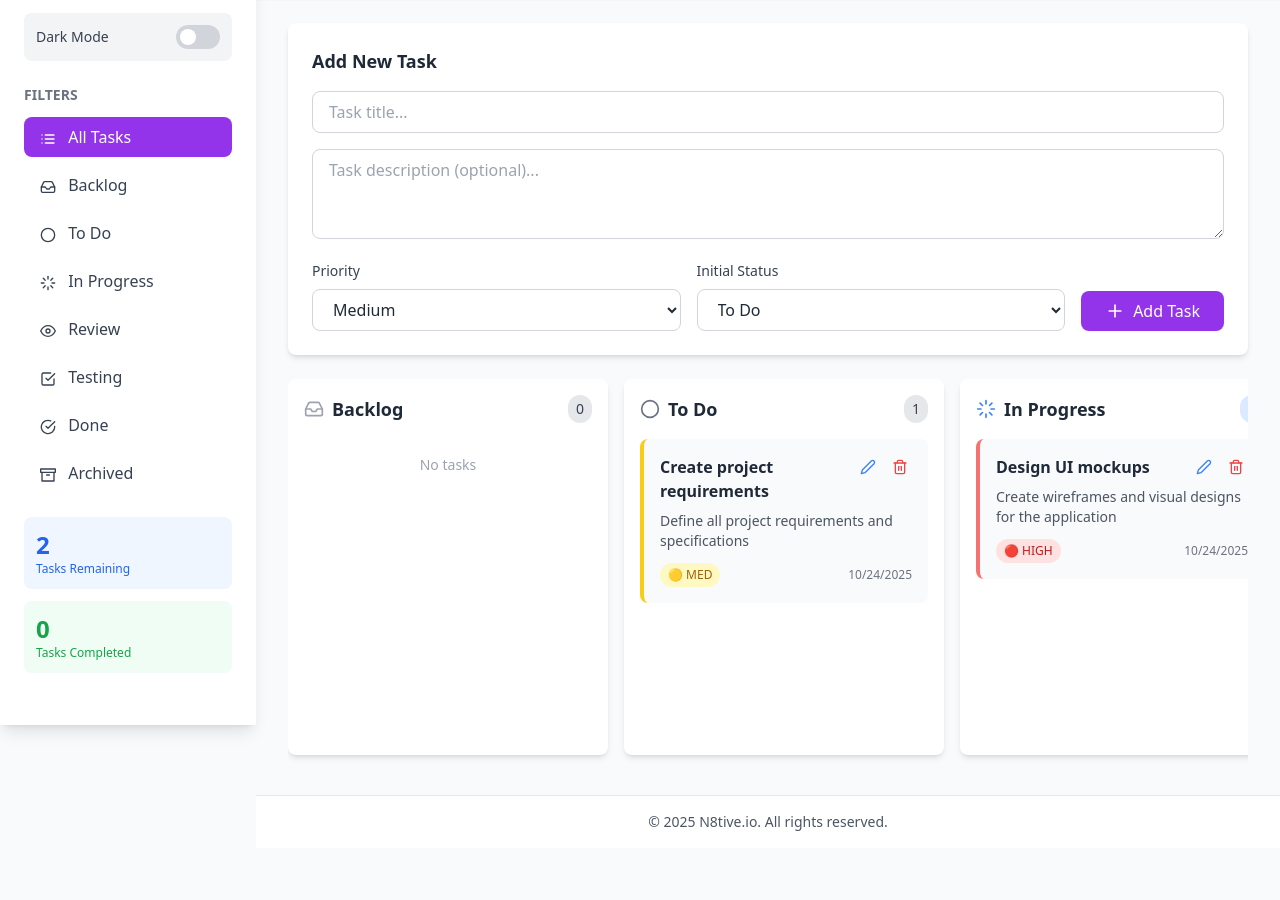
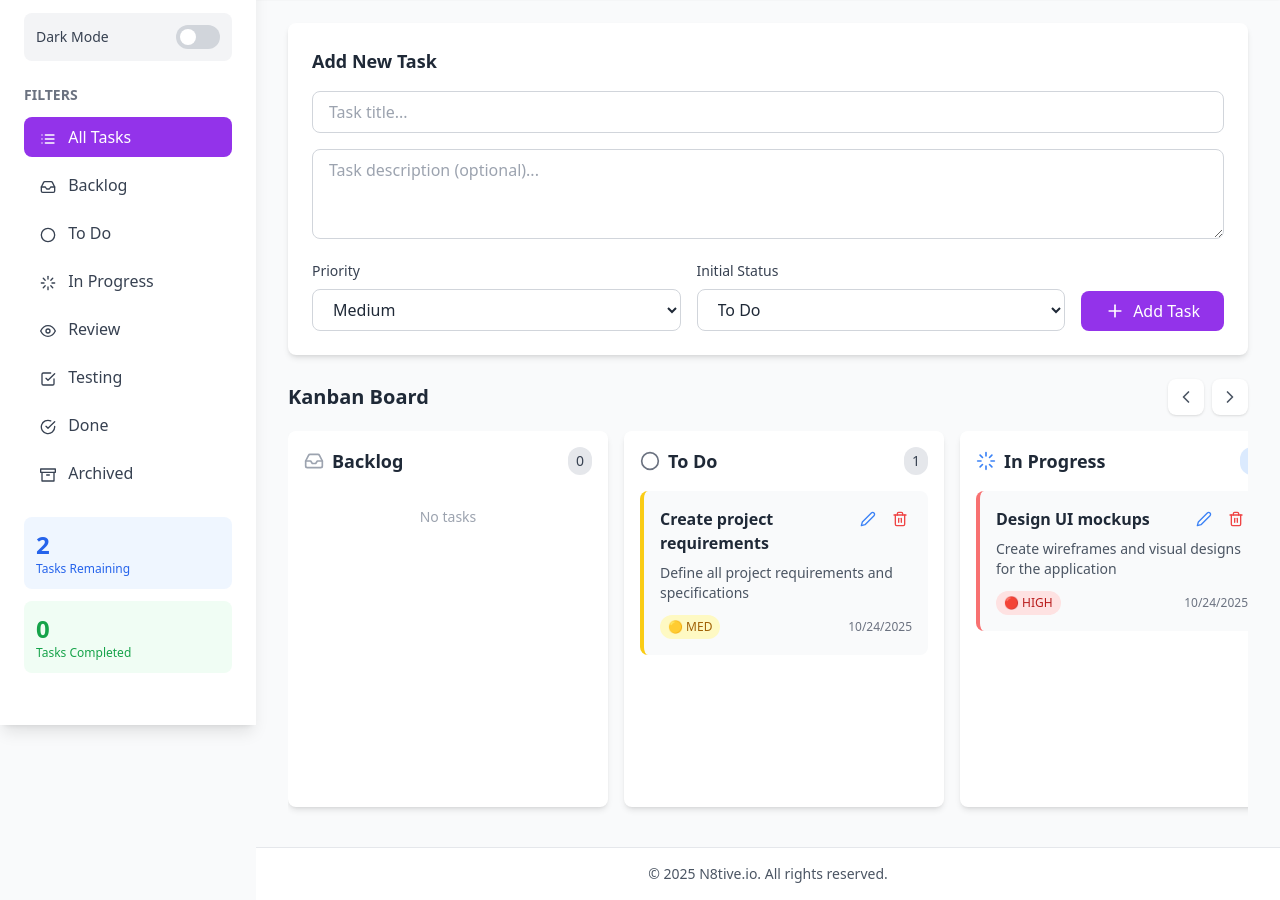
Before and after one commit to Jonjos95/Project-Manager, a plain HTML site: page index.html in a window 1280 px wide. Shown: the part 75-975 px from the top of the page. Before the commit the page ends 923 px from the top, so only its background shows below. Drawn offline with nearby package versions, Linux system fonts and the light colour scheme.

Commit message:
Add Kanban board header and horizontal scroll controls with enhanced scrollbar visibility

```diff
--- a/index.html
+++ b/index.html
@@ -195,8 +195,23 @@
                 </form>
             </div>
 
+            <!-- Kanban Board Section -->
+            <div class="mb-4">
+                <div class="flex items-center justify-between mb-4">
+                    <h3 class="text-xl font-bold text-gray-800 dark:text-white">Kanban Board</h3>
+                    <div class="flex items-center gap-2">
+                        <button onclick="scrollKanban('left')" class="p-2 bg-white dark:bg-gray-800 rounded-lg shadow hover:bg-gray-50 dark:hover:bg-gray-700 transition-colors" title="Scroll Left">
+                            <i data-feather="chevron-left" class="w-5 h-5 text-gray-600 dark:text-gray-300"></i>
+                        </button>
+                        <button onclick="scrollKanban('right')" class="p-2 bg-white dark:bg-gray-800 rounded-lg shadow hover:bg-gray-50 dark:hover:bg-gray-700 transition-colors" title="Scroll Right">
+                            <i data-feather="chevron-right" class="w-5 h-5 text-gray-600 dark:text-gray-300"></i>
+                        </button>
+                    </div>
+                </div>
+            </div>
+
             <!-- Kanban Board -->
-            <div class="kanban-board-container overflow-x-auto pb-4">
+            <div id="kanbanContainer" class="kanban-board-container overflow-x-auto pb-4 scroll-smooth">
                 <div class="flex gap-4 min-w-max">
                     <!-- Backlog Column -->
                     <div class="bg-white dark:bg-gray-800 rounded-lg shadow-md p-4 w-80 flex-shrink-0">
--- a/script.js
+++ b/script.js
@@ -627,6 +627,18 @@ function toggleMobileMenu() {
     overlay.classList.toggle('hidden');
 }
 
+// Kanban Board Scrolling
+function scrollKanban(direction) {
+    const container = document.getElementById('kanbanContainer');
+    const scrollAmount = 350; // Width of one column plus gap
+
+    if (direction === 'left') {
+        container.scrollBy({ left: -scrollAmount, behavior: 'smooth' });
+    } else {
+        container.scrollBy({ left: scrollAmount, behavior: 'smooth' });
+    }
+}
+
 // Initialize app when DOM is loaded
 if (document.readyState === 'loading') {
     document.addEventListener('DOMContentLoaded', init);
--- a/style.css
+++ b/style.css
@@ -39,11 +39,46 @@
 /* Horizontal scroll for Kanban board */
 .kanban-board-container {
     scrollbar-width: thin;
-    scrollbar-color: rgba(156, 163, 175, 0.5) transparent;
+    scrollbar-color: rgba(107, 70, 193, 0.6) rgba(243, 244, 246, 0.3);
+    scroll-behavior: smooth;
 }
 
 .dark .kanban-board-container {
-    scrollbar-color: rgba(75, 85, 99, 0.5) transparent;
+    scrollbar-color: rgba(107, 70, 193, 0.6) rgba(31, 41, 55, 0.3);
+}
+
+/* Make horizontal scrollbar more visible */
+.kanban-board-container::-webkit-scrollbar {
+    height: 12px;
+}
+
+.kanban-board-container::-webkit-scrollbar-track {
+    background: rgba(243, 244, 246, 0.3);
+    border-radius: 6px;
+}
+
+.kanban-board-container::-webkit-scrollbar-thumb {
+    background: rgba(107, 70, 193, 0.6);
+    border-radius: 6px;
+    border: 2px solid transparent;
+    background-clip: padding-box;
+}
+
+.kanban-board-container::-webkit-scrollbar-thumb:hover {
+    background: rgba(107, 70, 193, 0.8);
+    background-clip: padding-box;
+}
+
+.dark .kanban-board-container::-webkit-scrollbar-track {
+    background: rgba(31, 41, 55, 0.3);
+}
+
+.dark .kanban-board-container::-webkit-scrollbar-thumb {
+    background: rgba(107, 70, 193, 0.6);
+}
+
+.dark .kanban-board-container::-webkit-scrollbar-thumb:hover {
+    background: rgba(107, 70, 193, 0.8);
 }
 
 /* Line clamp utility for task descriptions */
```
